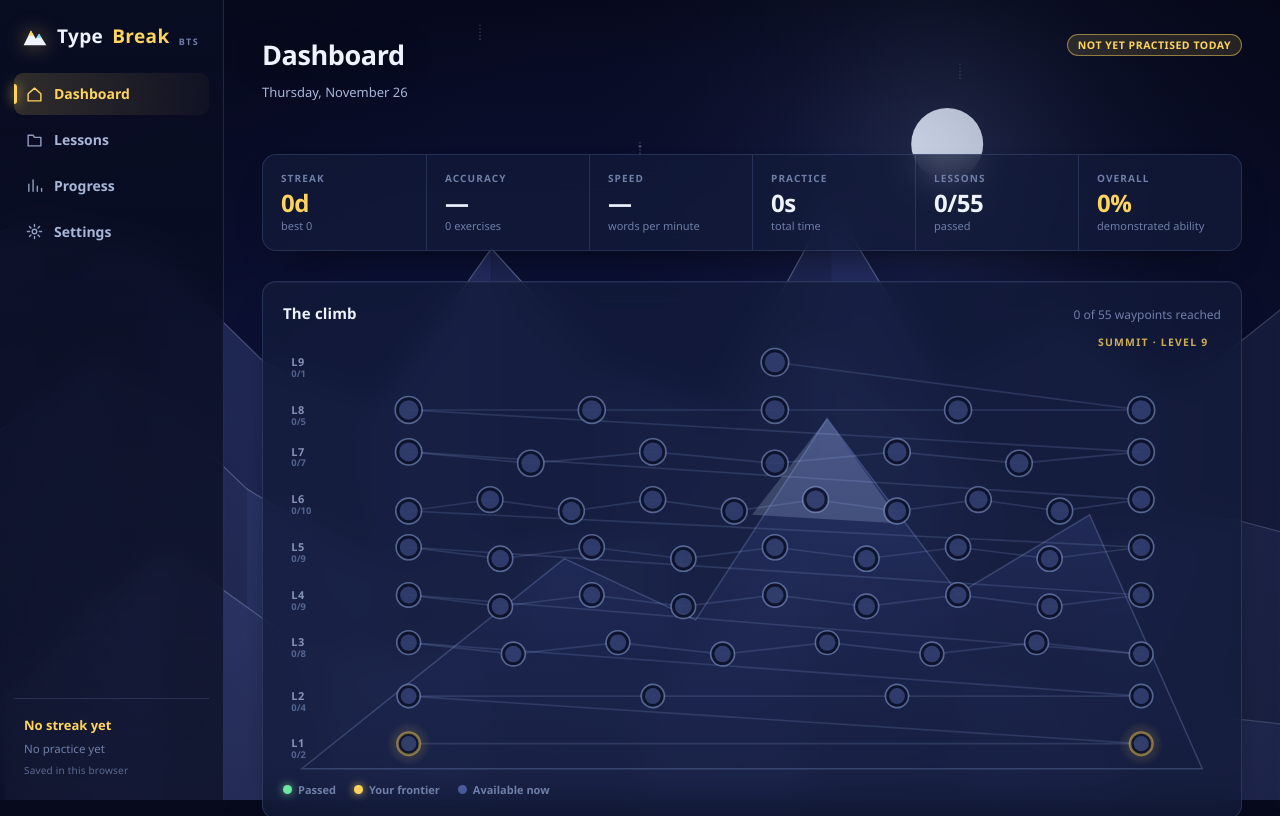
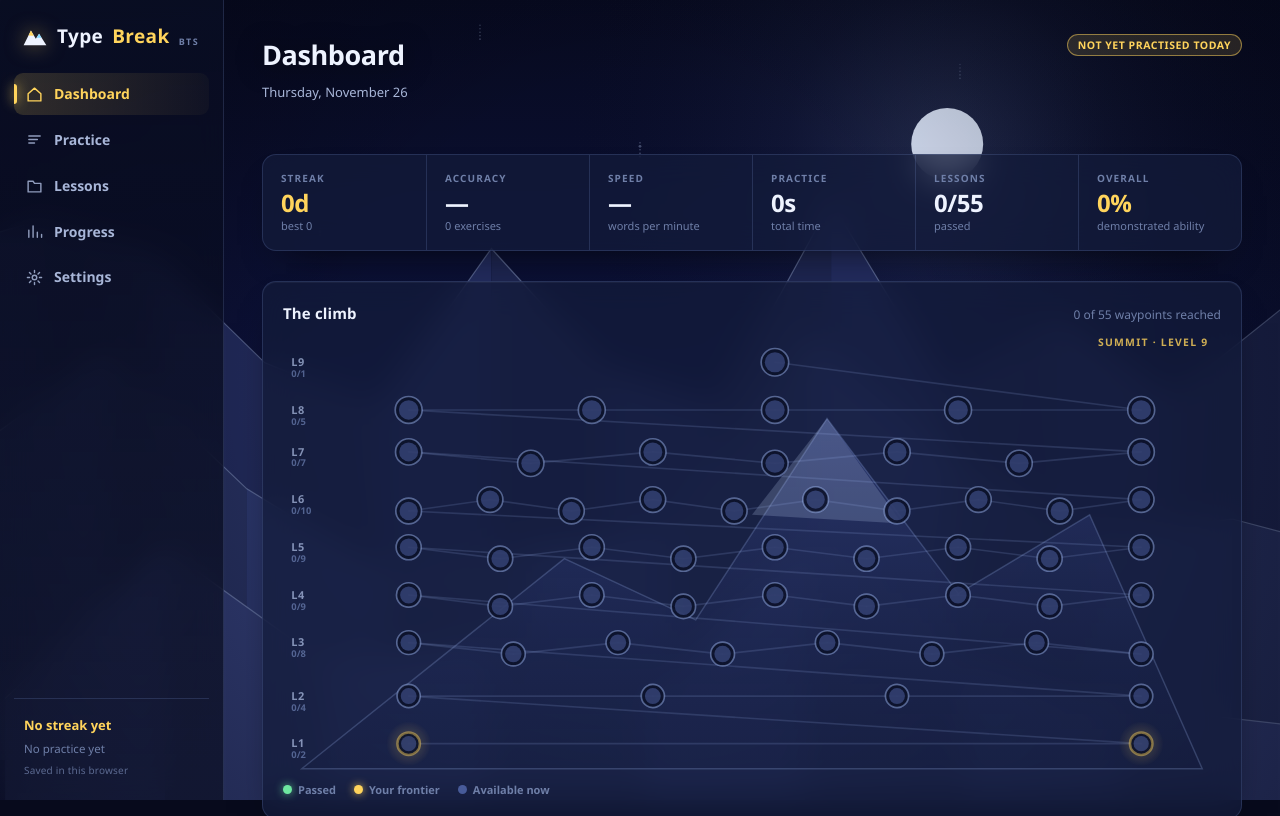
Before and after one commit to lloyxd/TypeBreak, a website with bundled scripts: page web/index.html in a window 1280 px wide. Shown: the top 816 px of the page. Built offline with nearby package versions, Linux system fonts and the light colour scheme; animation ran at ten frames a second.

Commit message:
Add a Practice tab to the sidebar so free typing has its own place in the app.
Co-authored-by: Cursor <cursoragent@cursor.com>

```diff
--- a/web/index.html
+++ b/web/index.html
@@ -42,6 +42,10 @@
             <svg class="nav-icon" viewBox="0 0 24 24" fill="none" stroke="currentColor" stroke-width="2" stroke-linejoin="round" aria-hidden="true"><path d="M3 11 L12 3 L21 11 V21 H3 Z" /></svg>
             Dashboard
           </a>
+          <a href="#/practice">
+            <svg class="nav-icon" viewBox="0 0 24 24" fill="none" stroke="currentColor" stroke-width="2" stroke-linecap="round" stroke-linejoin="round" aria-hidden="true"><path d="M4 7 h16 M4 12 h12 M4 17 h8" /></svg>
+            Practice
+          </a>
           <a href="#/lessons">
             <svg class="nav-icon" viewBox="0 0 24 24" fill="none" stroke="currentColor" stroke-width="2" stroke-linejoin="round" aria-hidden="true"><path d="M3 6 h7 l2 3 h9 v12 H3 Z" /></svg>
             Lessons
```
